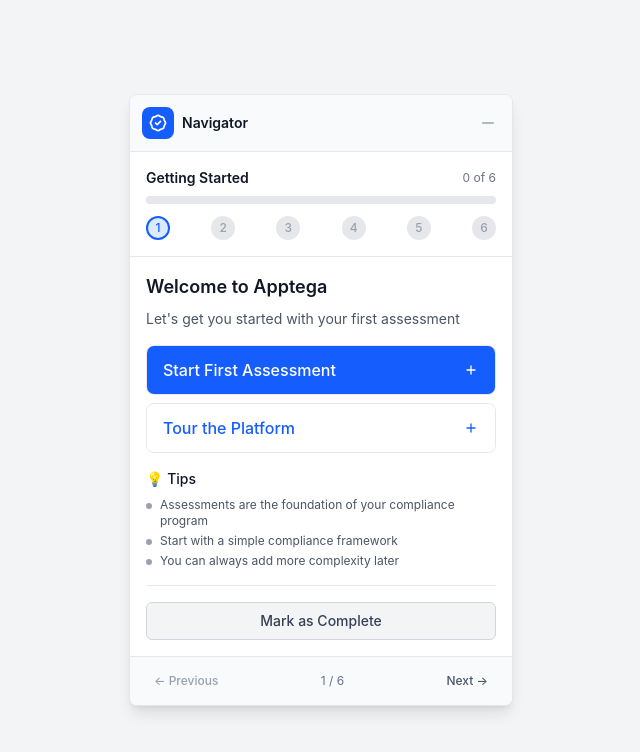
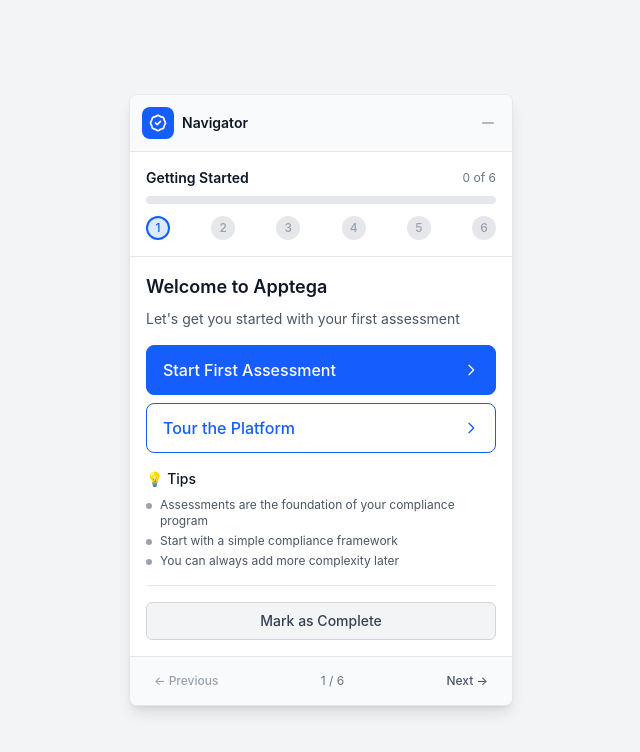
Before and after one commit to dimi7707/mvp-apptega-navigator-public, a Next.js app: page / in a window 1280 px wide. Shown: the top 752 px of the page, without its empty margins (319-959 px from the left). Built offline with nearby package versions, Linux system fonts and the light colour scheme.

Commit message:
feat: working on navigator

```diff
--- a/src/components/NavigatorWidget.tsx
+++ b/src/components/NavigatorWidget.tsx
@@ -8,22 +8,40 @@
   UserContext,
   isStepAvailable
 } from '@/utils/integrationHelpers';
+import {
+  getCompletedSteps,
+  addCompletedStep,
+  getCurrentStepIndex,
+  saveCurrentStepIndex
+} from '@/utils/storageHelpers';
 
 const NavigatorWidget: React.FC = () => {
   const [currentStepIndex, setCurrentStepIndex] = useState(0);
   const [userContext, setUserContext] = useState<UserContext | null>(null);
   const [completedSteps, setCompletedSteps] = useState<string[]>([]);
   const [isMinimized, setIsMinimized] = useState(false);
+  const [isHydrated, setIsHydrated] = useState(false);
 
   const integration = AppregaIntegration.getInstance();
   const currentStep = onboardingSteps[currentStepIndex];
 
+  // Hydration effect - load localStorage data after client hydration
   useEffect(() => {
+    setIsHydrated(true);
+    setCurrentStepIndex(getCurrentStepIndex());
+    setCompletedSteps(getCompletedSteps());
+  }, []);
+
+  useEffect(() => {
+    if (!isHydrated) return;
+
     // Set up context listener
     integration.onContextUpdate((context: UserContext) => {
       setUserContext(context);
+      // Merge context completed steps with localStorage
       if (context.completedSteps) {
-        setCompletedSteps(context.completedSteps);
+        const mergedSteps = [...new Set([...completedSteps, ...context.completedSteps])];
+        setCompletedSteps(mergedSteps);
       }
     });
 
@@ -37,29 +55,31 @@
           step => step.id === completedSteps[completedSteps.length - 1]
         );
         if (lastCompletedIndex >= 0 && lastCompletedIndex + 1 < onboardingSteps.length) {
-          setCurrentStepIndex(lastCompletedIndex + 1);
+          const newIndex = lastCompletedIndex + 1;
+          setCurrentStepIndex(newIndex);
+          saveCurrentStepIndex(newIndex);
         }
       }
     }, 1000);
 
     return () => clearTimeout(timer);
-  }, [completedSteps, integration]);
+  }, [completedSteps, integration, isHydrated]);
 
   const handleStepComplete = (stepId: string) => {
-    const newCompletedSteps = [...completedSteps];
-    if (!newCompletedSteps.includes(stepId)) {
-      newCompletedSteps.push(stepId);
-      setCompletedSteps(newCompletedSteps);
-    }
+    // Update localStorage and state
+    const updatedSteps = addCompletedStep(stepId);
+    setCompletedSteps(updatedSteps);
 
+    // Notify parent application
     integration.completeStep(stepId);
 
     // Move to next step if available
     const nextStep = getNextStep(stepId);
     if (nextStep) {
       const nextIndex = onboardingSteps.findIndex(step => step.id === nextStep.id);
-      if (nextIndex >= 0 && isStepAvailable(nextStep.id, newCompletedSteps, nextStep)) {
+      if (nextIndex >= 0 && isStepAvailable(nextStep.id, updatedSteps, nextStep)) {
         setCurrentStepIndex(nextIndex);
+        saveCurrentStepIndex(nextIndex);
       }
     }
   };
@@ -84,13 +104,17 @@
 
   const handlePreviousStep = () => {
     if (currentStepIndex > 0) {
-      setCurrentStepIndex(currentStepIndex - 1);
+      const newIndex = currentStepIndex - 1;
+      setCurrentStepIndex(newIndex);
+      saveCurrentStepIndex(newIndex);
     }
   };
 
   const handleNextStep = () => {
     if (currentStepIndex < onboardingSteps.length - 1) {
-      setCurrentStepIndex(currentStepIndex + 1);
+      const newIndex = currentStepIndex + 1;
+      setCurrentStepIndex(newIndex);
+      saveCurrentStepIndex(newIndex);
     }
   };
 
--- a/src/components/StepGuide.tsx
+++ b/src/components/StepGuide.tsx
@@ -1,4 +1,4 @@
-import React, { useState } from 'react';
+import React from 'react';
 import { OnboardingStep } from '@/utils/stepData';
 import { UserContext, getContextualHelp } from '@/utils/integrationHelpers';
 
@@ -15,7 +15,6 @@
   onComplete,
   onAction
 }) => {
-  const [expandedActions, setExpandedActions] = useState<number[]>([]);
   const contextualHelp = context?.currentPage ?
     getContextualHelp(context.currentPage, step) : null;
 
@@ -25,14 +24,6 @@
     } else if (action.action) {
       onAction(action.action);
     }
-  };
-
-  const toggleAction = (index: number) => {
-    setExpandedActions(prev =>
-      prev.includes(index)
-        ? prev.filter(i => i !== index)
-        : [...prev, index]
-    );
   };
 
   const handleCompleteStep = () => {
@@ -69,52 +60,26 @@
         </div>
       )}
 
-      {/* Action buttons with collapsible content */}
+      {/* Action buttons */}
       <div className="space-y-2 mb-4">
-        {step.actions.map((action, index) => {
-          const isExpanded = expandedActions.includes(index);
-          return (
-            <div key={index} className="border border-gray-200 rounded-lg overflow-hidden">
+        {step.actions.map((action, index) => (
           <button
-                onClick={() => toggleAction(index)}
-                className={`w-full text-left px-4 py-3 transition-colors duration-200 ${
+            key={index}
+            onClick={() => handleAction(action)}
+            className={`w-full text-left px-4 py-3 rounded-lg border transition-colors duration-200 ${
               index === 0
-                    ? 'bg-blue-600 text-white hover:bg-blue-700'
-                    : 'bg-white text-blue-600 hover:bg-blue-50'
+                ? 'bg-blue-600 text-white border-blue-600 hover:bg-blue-700'
+                : 'bg-white text-blue-600 border-blue-600 hover:bg-blue-50'
             }`}
           >
             <div className="flex items-center justify-between">
               <span className="font-medium">{action.label}</span>
-                  <svg
-                    className={`w-4 h-4 transition-transform duration-200 ${
-                      isExpanded ? 'rotate-45' : 'rotate-0'
-                    }`}
-                    fill="none"
-                    stroke="currentColor"
-                    viewBox="0 0 24 24"
-                  >
-                    <path strokeLinecap="round" strokeLinejoin="round" strokeWidth={2} d="M12 6v6m0 0v6m0-6h6m-6 0H6" />
+              <svg className="w-4 h-4" fill="none" stroke="currentColor" viewBox="0 0 24 24">
+                <path strokeLinecap="round" strokeLinejoin="round" strokeWidth={2} d="M9 5l7 7-7 7" />
               </svg>
             </div>
           </button>
-              {isExpanded && (
-                <div className="px-4 py-3 bg-gray-50 border-t border-gray-200">
-                  <p className="text-sm text-gray-600 leading-relaxed">
-                    Lorem ipsum dolor sit amet, consectetur adipiscing elit. Sed do eiusmod tempor incididunt ut labore et dolore magna aliqua. Ut enim ad minim veniam, quis nostrud exercitation.
-                  </p>
-                  {action.target && (
-                    <button
-                      onClick={() => handleAction(action)}
-                      className="mt-3 text-xs text-blue-600 hover:text-blue-800 font-medium underline"
-                    >
-                      Ir a {action.target}
-                    </button>
-                  )}
-                </div>
-              )}
-            </div>
-          );
-        })}
+        ))}
       </div>
 
       {/* Tips section */}
--- /dev/null
+++ b/src/utils/storageHelpers.ts
@@ -0,0 +1,69 @@
+const STORAGE_KEYS = {
+  COMPLETED_STEPS: 'navigator_completed_steps',
+  CURRENT_STEP_INDEX: 'navigator_current_step_index'
+} as const;
+
+export const getCompletedSteps = (): string[] => {
+  if (typeof window === 'undefined') return [];
+
+  try {
+    const stored = localStorage.getItem(STORAGE_KEYS.COMPLETED_STEPS);
+    return stored ? JSON.parse(stored) : [];
+  } catch (error) {
+    console.warn('Error reading completed steps from localStorage:', error);
+    return [];
+  }
+};
+
+export const saveCompletedSteps = (completedSteps: string[]): void => {
+  if (typeof window === 'undefined') return;
+
+  try {
+    localStorage.setItem(STORAGE_KEYS.COMPLETED_STEPS, JSON.stringify(completedSteps));
+  } catch (error) {
+    console.warn('Error saving completed steps to localStorage:', error);
+  }
+};
+
+export const addCompletedStep = (stepId: string): string[] => {
+  const currentSteps = getCompletedSteps();
+  if (!currentSteps.includes(stepId)) {
+    const updatedSteps = [...currentSteps, stepId];
+    saveCompletedSteps(updatedSteps);
+    return updatedSteps;
+  }
+  return currentSteps;
+};
+
+export const getCurrentStepIndex = (): number => {
+  if (typeof window === 'undefined') return 0;
+
+  try {
+    const stored = localStorage.getItem(STORAGE_KEYS.CURRENT_STEP_INDEX);
+    return stored ? parseInt(stored, 10) : 0;
+  } catch (error) {
+    console.warn('Error reading current step index from localStorage:', error);
+    return 0;
+  }
+};
+
+export const saveCurrentStepIndex = (index: number): void => {
+  if (typeof window === 'undefined') return;
+
+  try {
+    localStorage.setItem(STORAGE_KEYS.CURRENT_STEP_INDEX, index.toString());
+  } catch (error) {
+    console.warn('Error saving current step index to localStorage:', error);
+  }
+};
+
+export const clearNavigatorData = (): void => {
+  if (typeof window === 'undefined') return;
+
+  try {
+    localStorage.removeItem(STORAGE_KEYS.COMPLETED_STEPS);
+    localStorage.removeItem(STORAGE_KEYS.CURRENT_STEP_INDEX);
+  } catch (error) {
+    console.warn('Error clearing navigator data from localStorage:', error);
+  }
+};
```
Lines whose indentation alone changed are shown as unchanged.
